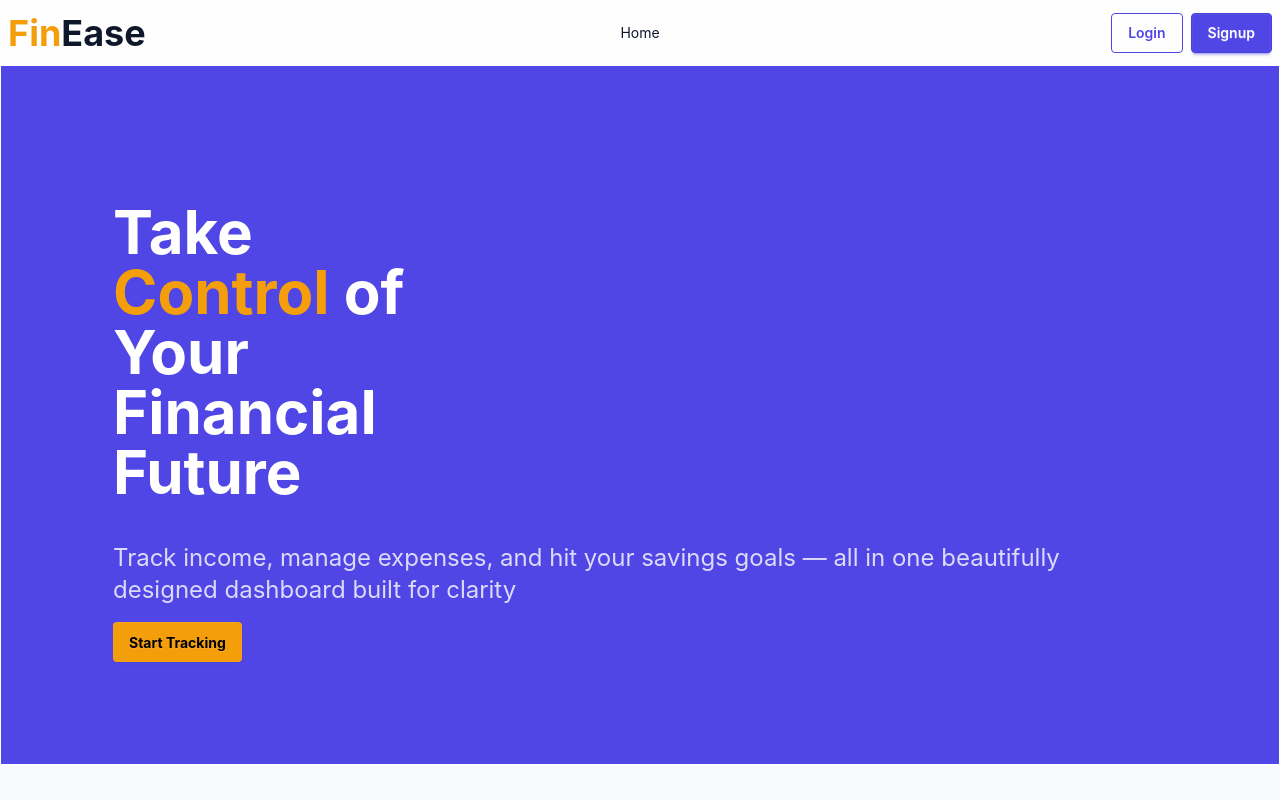
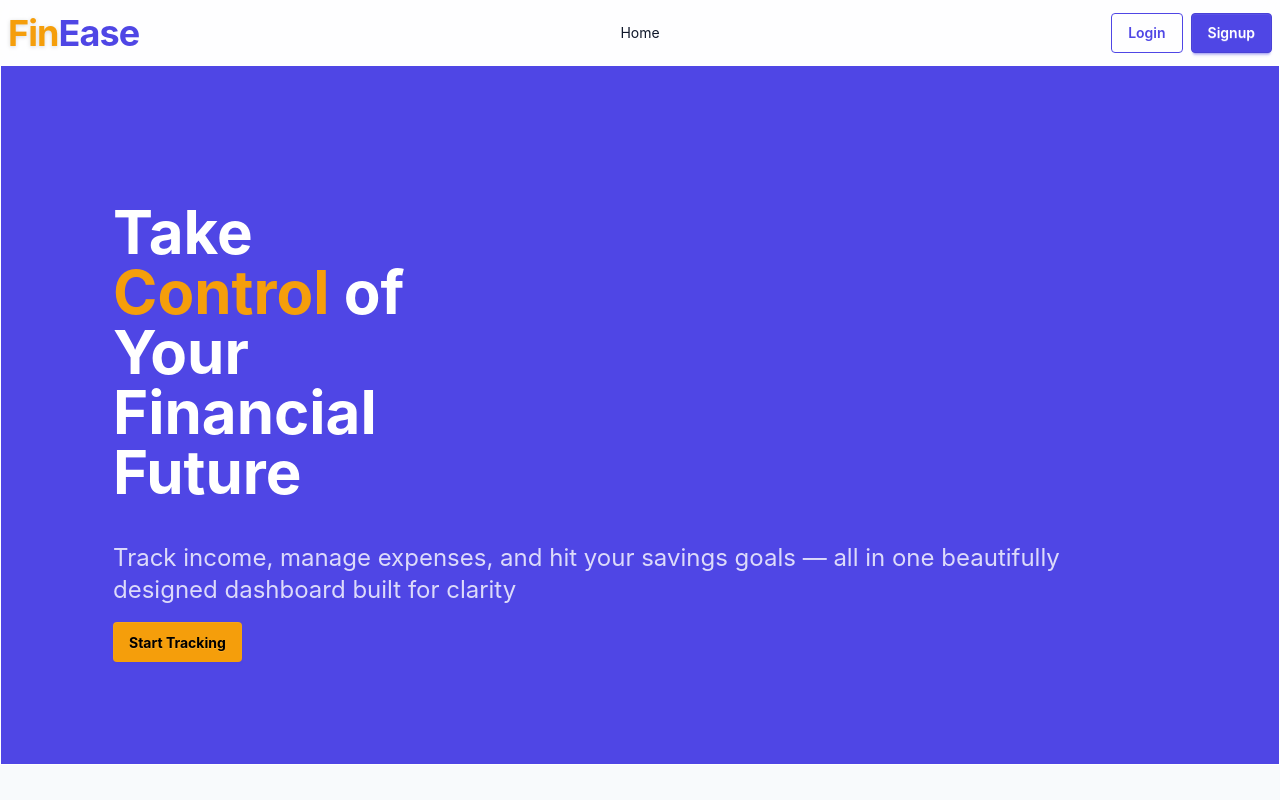
Before and after one commit to Al-Amin018555/FinEase-Client, a React (Vite) app: page / in a window 1280 px wide. Shown: the top 800 px of the page. Built offline with nearby package versions, Linux system fonts and the light colour scheme; no server answers.

Commit message:
headers logo updated with link and UI look upated

```diff
--- a/src/components/Header/Header.jsx
+++ b/src/components/Header/Header.jsx
@@ -45,7 +45,12 @@ const Header = () => {
 
                     </ul>
                 </div>
-                <a className="text-base-content font-bold text-4xl"><span className="text-accent">Fin</span>Ease</a>
+                <Link to='/' className="text-base-content font-bold text-4xl">
+                    <h2 className="font-bold text-4xl tracking-tight">
+                        <span className="text-accent drop-shadow-sm">Fin</span>
+                        <span className="text-primary">Ease</span>
+                    </h2>
+                </Link>
             </div>
             <div className="navbar-center hidden lg:flex">
                 <ul className="menu menu-horizontal px-1">
```
